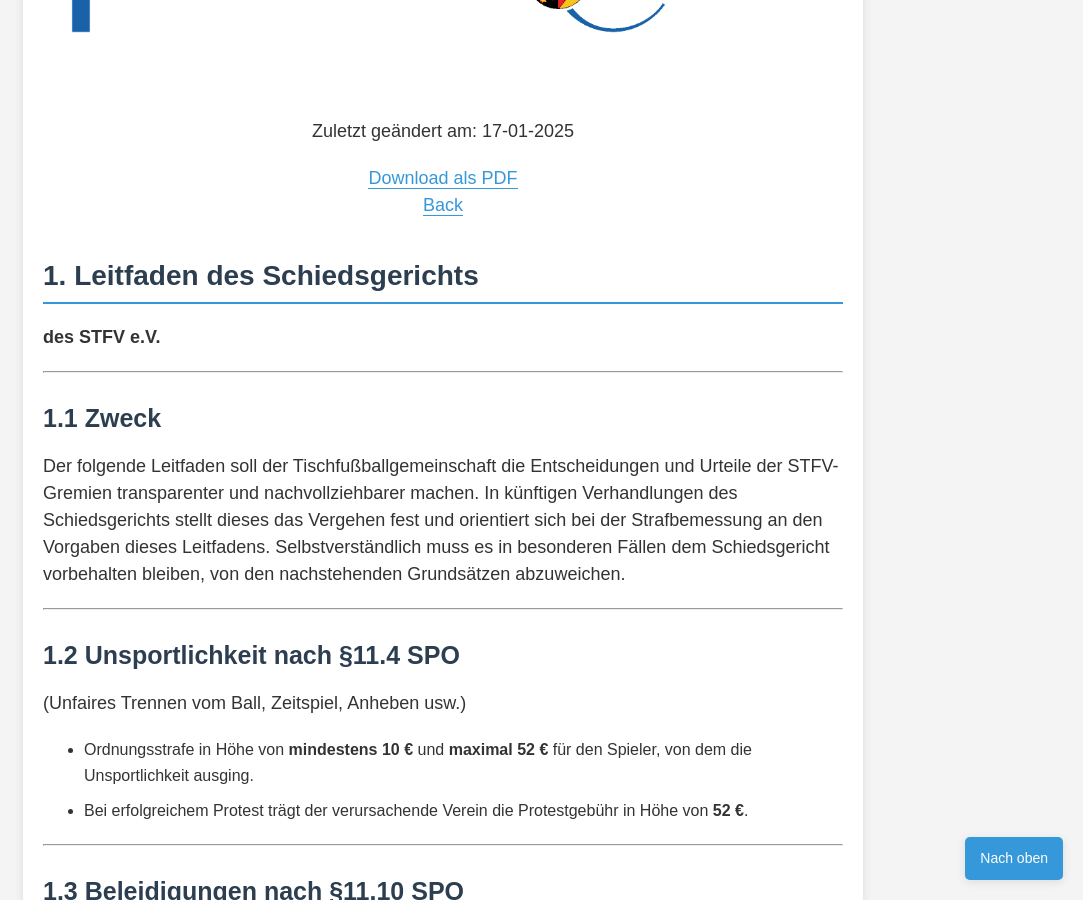
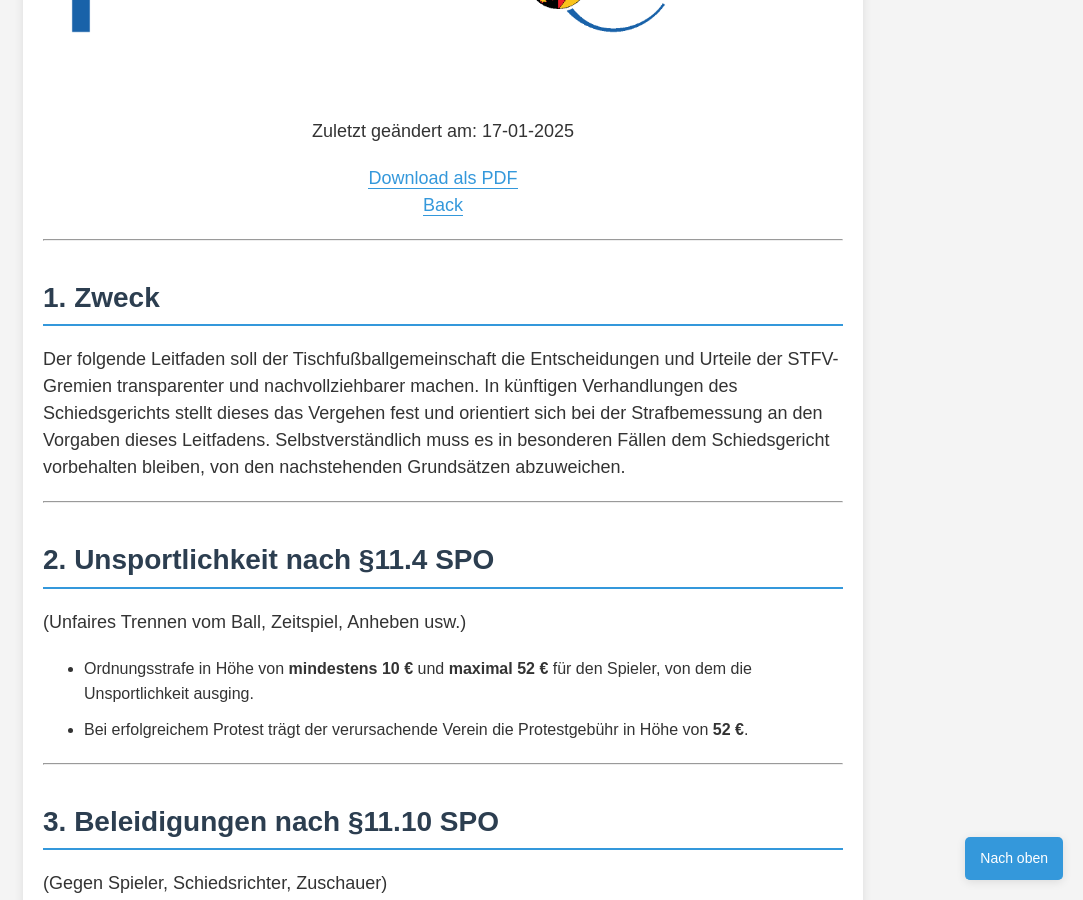
Before and after one commit to Deutscher-Tischfussballbund/stfv-docs, a Jekyll site: the page built from docs/Leitfaden_des_Schiedsgerichts.md, in a window 1280 px wide and 900 px high, scrolled down 528 px. Shown: the whole window, without its empty margins (197-1280 px from the left). Built offline with Jekyll 4.4.1, drawn with Linux system fonts in a browser that asks for light colours; our own code applies the rules of GitHub Pages for plain Markdown files; some of the changed text lies outside the part shown.

Commit message:
Update Leitfaden_des_Schiedsgerichts.md

```diff
--- a/docs/Leitfaden_des_Schiedsgerichts.md
+++ b/docs/Leitfaden_des_Schiedsgerichts.md
@@ -13,19 +13,16 @@
     </p>
 </div>
 
-# Leitfaden des Schiedsgerichts
-
-**des STFV e.V.**
 
 ---
 
-## Zweck
+# Zweck
 
 Der folgende Leitfaden soll der Tischfußballgemeinschaft die Entscheidungen und Urteile der STFV-Gremien transparenter und nachvollziehbarer machen. In künftigen Verhandlungen des Schiedsgerichts stellt dieses das Vergehen fest und orientiert sich bei der Strafbemessung an den Vorgaben dieses Leitfadens. Selbstverständlich muss es in besonderen Fällen dem Schiedsgericht vorbehalten bleiben, von den nachstehenden Grundsätzen abzuweichen.
 
 ---
 
-## Unsportlichkeit nach §11.4 SPO
+# Unsportlichkeit nach §11.4 SPO
 
 (Unfaires Trennen vom Ball, Zeitspiel, Anheben usw.)
 
@@ -34,7 +31,7 @@ Der folgende Leitfaden soll der Tischfußballgemeinschaft die Entscheidungen und
 
 ---
 
-## Beleidigungen nach §11.10 SPO
+# Beleidigungen nach §11.10 SPO
 
 (Gegen Spieler, Schiedsrichter, Zuschauer)
 
@@ -46,7 +43,7 @@ Der folgende Leitfaden soll der Tischfußballgemeinschaft die Entscheidungen und
 
 ---
 
-## Drohung §11.10 SPO
+# Drohung §11.10 SPO
 
 (Gegen Spieler, Schiedsrichter, Zuschauer)
 
@@ -57,7 +54,7 @@ Der folgende Leitfaden soll der Tischfußballgemeinschaft die Entscheidungen und
 
 ---
 
-## Tätlichkeit §11.10 SPO
+# Tätlichkeit §11.10 SPO
 
 (Gegen Spieler, Schiedsrichter, Zuschauer)
 
@@ -69,7 +66,7 @@ Der folgende Leitfaden soll der Tischfußballgemeinschaft die Entscheidungen und
 
 ---
 
-## Manipulation §9.4 SPO
+# Manipulation §9.4 SPO
 
 (Verschieben von Spielen)
 
```
Also changed, not shown: other parts of docs/Leitfaden_des_Schiedsgerichts.md (+1 -3 lines).
